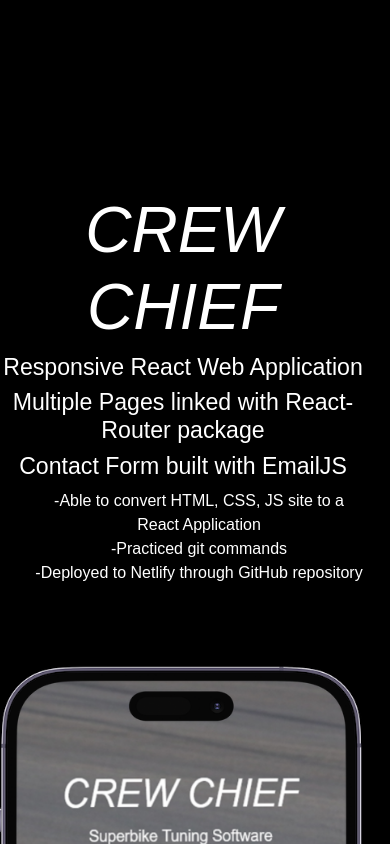
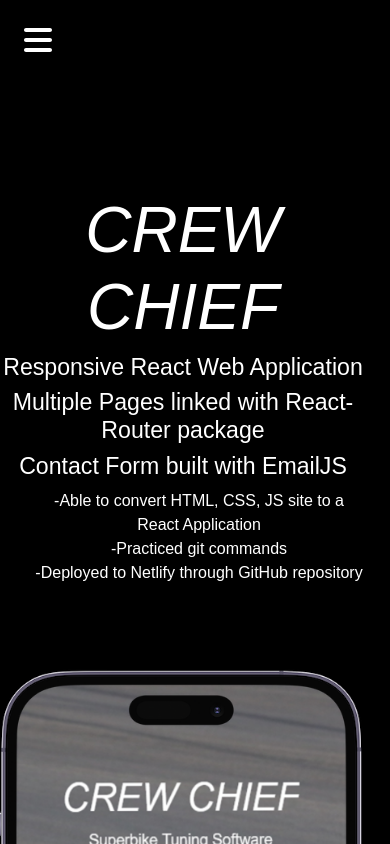
Before and after one commit to abeyternater/portfolio, a React (Create React App) app: page /Projects in a window 390 px wide. Shown: the top 844 px of the page. Built offline with nearby package versions, Linux system fonts and the light colour scheme; a web font is replaced by a local one.

Commit message:
Sizing and spacing fixes in multiple places + hamburger icon

```diff
--- a/package.json
+++ b/package.json
@@ -4,9 +4,9 @@
   "private": true,
   "dependencies": {
     "@emailjs/browser": "^3.11.0",
-    "@fortawesome/fontawesome-svg-core": "^6.5.1",
-    "@fortawesome/free-solid-svg-icons": "^6.5.1",
-    "@fortawesome/react-fontawesome": "^0.2.0",
+    "@fortawesome/fontawesome-svg-core": "^6.7.1",
+    "@fortawesome/free-solid-svg-icons": "^6.7.1",
+    "@fortawesome/react-fontawesome": "^0.2.2",
     "@testing-library/jest-dom": "^5.17.0",
     "@testing-library/react": "^13.4.0",
     "@testing-library/user-event": "^13.5.0",
--- a/src/Contact/Contactformstyles.css
+++ b/src/Contact/Contactformstyles.css
@@ -36,7 +36,6 @@ body{
 }
 
 form{
-	margin-top: 8rem;
 	background-color: black;
 	background-size: cover;
 	height: 100vh;
--- a/src/PageLayout/Navbar.css
+++ b/src/PageLayout/Navbar.css
@@ -9,11 +9,11 @@
 nav{
     padding: 0;
 }
+
 .navbar0{
-    z-index: 900;
-    overflow-x: hidden;
-    overflow-y: visible;
+    z-index: 205;
 }
+
 
 .navMenu{
     display: flex;
@@ -25,11 +25,12 @@ nav{
     position: fixed;
     top:0;
     transition: top 0.3s;
-    background-color: black;
     background-size: cover;
     height: 6rem;
     justify-content: space-evenly;
-    z-index: 901;
+    z-index: 900;
+    background-color: black;
+
 
 }
 
@@ -43,6 +44,7 @@ font-size: 1.5rem;
 z-index: 500;
 transition: all .1s ease-in;
 overflow: hidden;
+position: relative;
 }
 
  .navMenu h1:hover{
@@ -53,55 +55,64 @@ html a {
     text-decoration: none;
 }
 
-@media screen and (max-width:814px) {
-    *{
-        overflow: visible;
-    }
-    .navMenu{
-        align-items: center;
-        justify-content: space;
-        position: fixed;
 
-    }
-
-    table{
-
-        display: flex;
-        justify-content: space-between;
-        margin-top: 0;
-
+.burgCon{
+    margin: 1.5rem;
+    position: fixed;
+    display: none;
+    z-index: 1001;
     }
 
 
-}
-@media screen and (max-width:585px){
+
+
+
+@media screen and (max-width:565px){
     .navMenu{
         position: fixed;
         flex-direction: column;
         display: flex;
         align-items: center;
         height: 100vh;
-        background-color: #6e6e6e;
+        width: 90%;
+        background-color: #000000;
         margin-bottom: 0rem;
         padding-bottom: 0rem;
-        inset: 0 0 0 80% ;
         padding: min(30vh, 10rem) 2em;
-        z-index: 10;
+        z-index: 1000;
         transform: translateX(100%);
  }
 
+
+    .slide-out-nav {
+        position: fixed;
+        top: 0;
+        left: -128.125rem;
+        width: 80%;
+        height: 100%;
+        background-color: #1f1f1f;
+        color: white;
+        box-shadow: 2px 0 5px rgba(0, 0, 0, 0.5);
+        transition: left 0.3s ease;
+      }
+
+      .slide-out-nav.open {
+        left:-28rem;
+        transition: left 0.3s ease;
+    }
+
+
+    .burgCon{
+        display: block;
+        cursor: pointer;
+    }
+
+
     .navMenu h1{
         margin-bottom: 0rem;
-        background-color: #6e6e6e;
     }
     .navMenu[data-visible="true"]{
         transform: translateX(0%);
-    }
-
-    .hamburger{
-        margin: 1.5rem;
-        position: fixed;
-        transition: 0.4s;
     }
 
 
@@ -110,4 +121,5 @@ html a {
 
 
 
+
 }
--- a/src/PageLayout/Navbar.js
+++ b/src/PageLayout/Navbar.js
@@ -1,27 +1,34 @@
 import 'animate.css';
 import {NavLink} from 'react-router-dom';
 import './Navbar.css';
-import React from 'react';
-
-
+import React, {useState} from 'react';
+import { FontAwesomeIcon } from '@fortawesome/react-fontawesome';
+import { faBars } from '@fortawesome/free-solid-svg-icons';
 
 
 
 
 export const Navbar = () => {
+    const [isOpen, setIsOpen] = useState(false);
 
-
+    const toggleMenu = () => {
+        setIsOpen(!isOpen);
+    };
 
 
     return(
-        <div className="navbar0">
-            <nav id="navbar1" className='navMenu' data-visible = "false">
+        <div>
 
-                <NavLink to="/" className="navbarbtn"><h1>JDA</h1></NavLink>
-                <NavLink to="/Projects" className="navbarbtn"><h1>Projects</h1></NavLink>
-                <NavLink to="/Contact" className="navbarbtn"><h1>Contact</h1></NavLink>
 
-            </nav>
+            <div className="navbar0">
+                <FontAwesomeIcon className="burgCon" size="2xl" icon={faBars} onClick={toggleMenu} />
+                <nav className={`navMenu slide-out-nav ${isOpen ? 'open' : ''}`}>
+                    <NavLink to="/" className="navbarbtn"><h1>JDA</h1></NavLink>
+                    <NavLink to="/Projects" className="navbarbtn"><h1>Projects</h1></NavLink>
+                    <NavLink to="/Contact" className="navbarbtn"><h1>Contact</h1></NavLink>
+
+                </nav>
+            </div>
         </div>
     );
 
--- a/src/Projects/Table.js
+++ b/src/Projects/Table.js
@@ -32,7 +32,8 @@ function Table () {
                             <a className='links' href="https://crewchief.netlify.app" rel="noreferrer" target="_blank">
                                 <img className='landing' src={crewchiefiphone} alt="CrewChiefOnIphone" />
                             </a>
-                            <a className='links' href="https://crewchief.netlify.app/" rel="noreferrer" target="_blank"><img className='contact' src={crewchiefiphone2} alt="Logo" />
+                            <a className='links' href="https://crewchief.netlify.app/" rel="noreferrer" target="_blank">
+                                <img className='contact' src={crewchiefiphone2} alt="Logo" />
                             </a>
                         </td>
                     </tr>
--- a/src/Projects/Tablestyles.css
+++ b/src/Projects/Tablestyles.css
@@ -6,8 +6,9 @@
 
 .Table1{
     margin-top:8rem;
-    z-index: 400;
+    z-index: 200;
     overflow: visible;
+    position: relative;
 
 }
 
@@ -30,6 +31,8 @@
     width: 380px;
     height: 740px;
     transition: all .1s ease-in;
+    margin: 0.25rem;
+
 }
 
 .landing:hover{
@@ -37,9 +40,10 @@ transform: scale(1.05);
 z-index: 4;
     }
 .contact{
-    min-width: 380px;
+    width: 380px;
     height:740px;
     transition: all .1s ease-in;
+    margin: 0.25rem;
     }
 
     .contact:hover{
@@ -70,9 +74,7 @@ z-index: 4;
         text-align: center;
     }
 
-    th {
-        background-color: #f2f2f2;
-    }
+
 
 
 
```
Also changed, not shown: src/PageLayout/navbartoggle.js (deleted), 1 other file (tests, documents, lock files or other folders).
